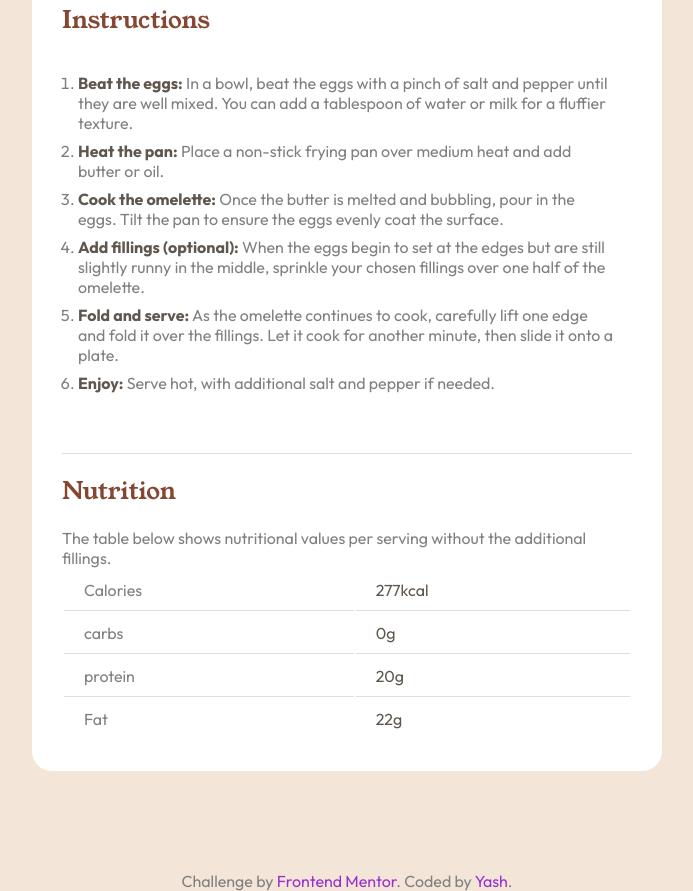
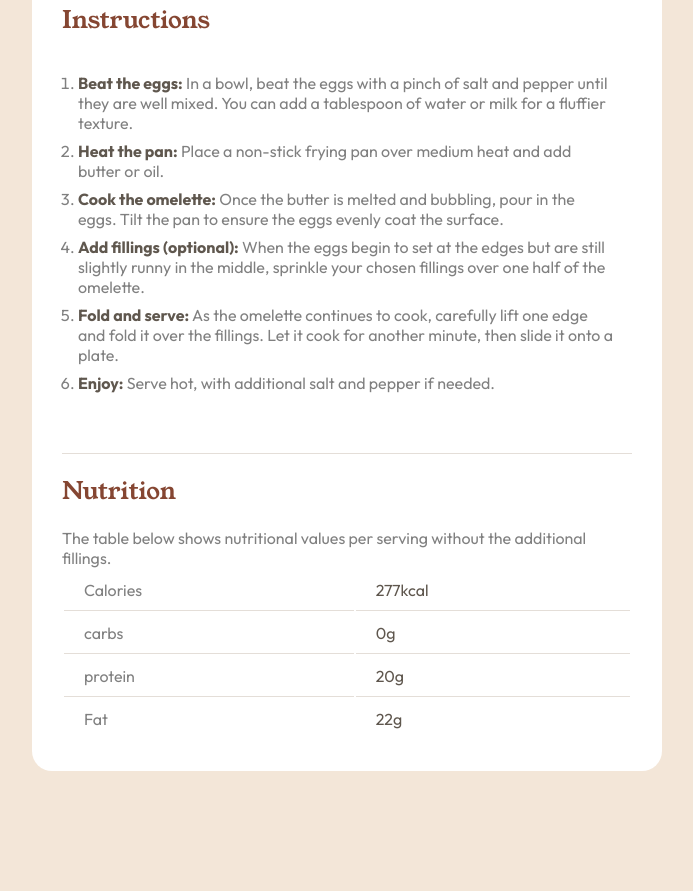
Before and after one commit to yash1649/recipe-page, a plain HTML site: page index.html in a window 1280 px wide. Shown: the part 1004-1895 px from the top of the page, without its empty margins (293-986 px from the left). Drawn offline with Linux system fonts and the light colour scheme.

Commit message:
removed credits

```diff
--- a/index.html
+++ b/index.html
@@ -101,11 +101,6 @@
   </div>
   </main>
 
-  <div class="attribution">
-    Challenge by <a href="https://www.frontendmentor.io?ref=challenge" target="_blank">Frontend Mentor</a>.
-    Coded by <a href="#">Yash</a>.
-  </div>
-
 </body>
 
 </html>
```
